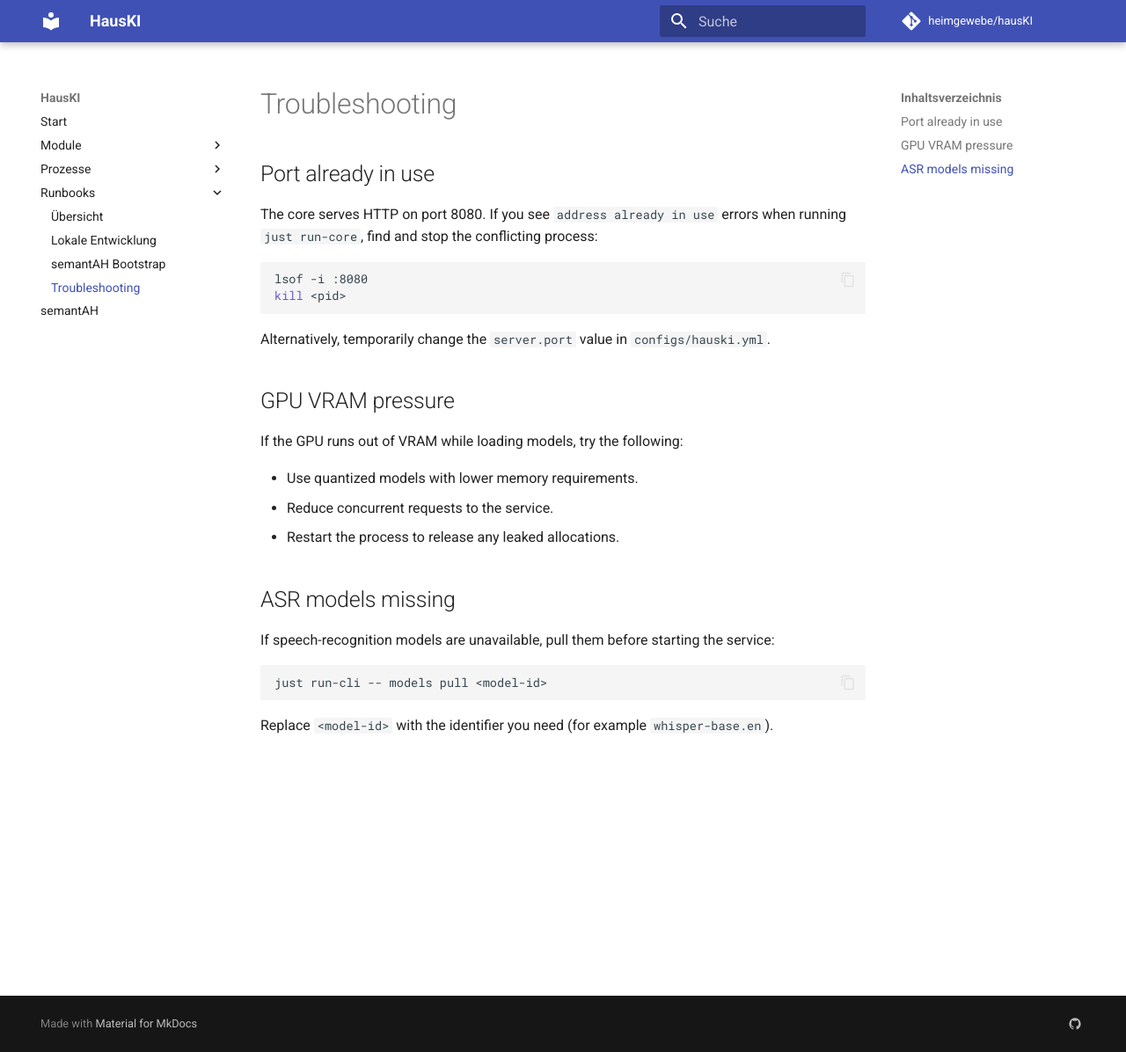
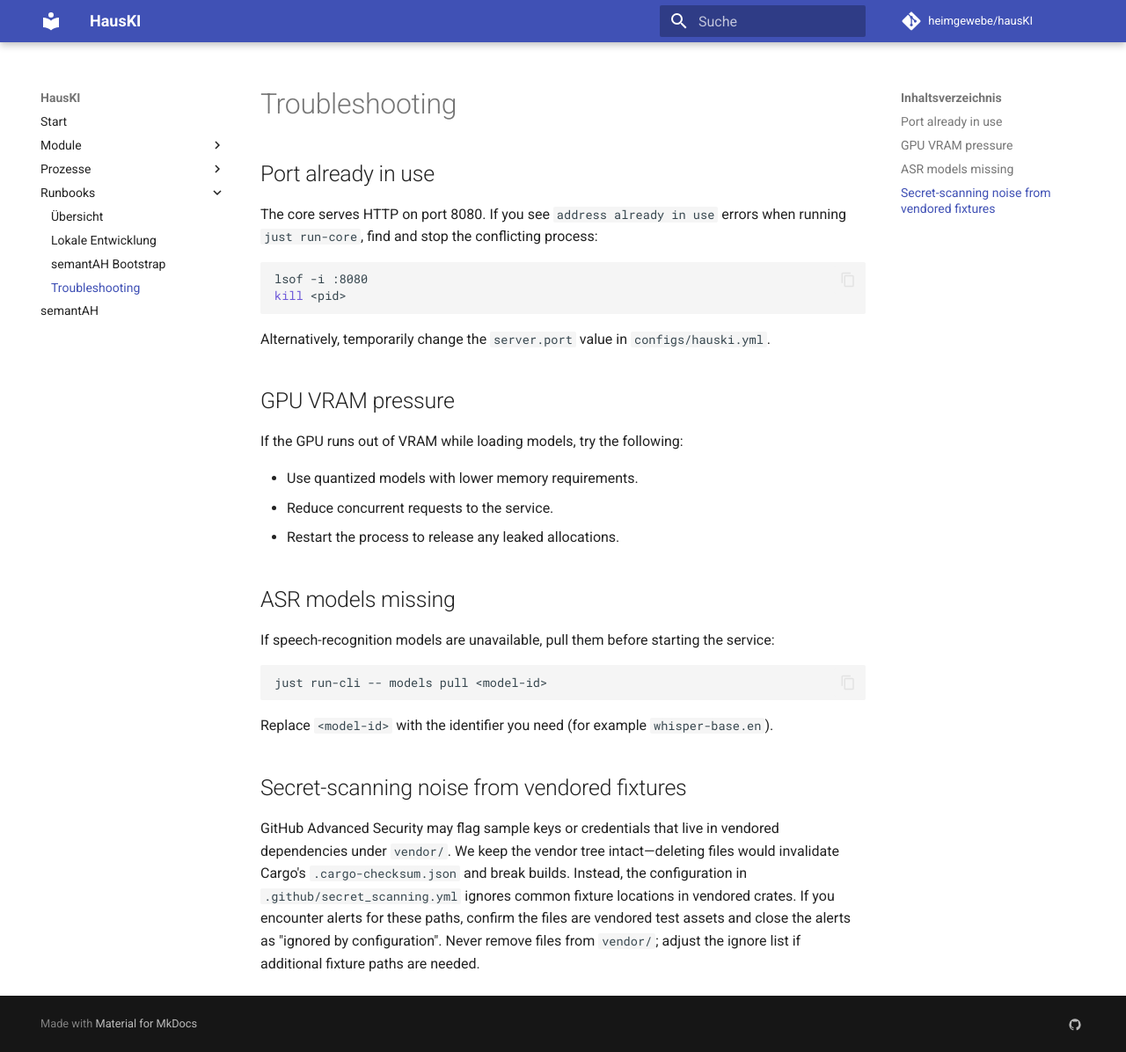
Before and after one commit to heimgewebe/hausKI, an MkDocs documentation site: the page built from docs/runbooks/troubleshooting.md, in a window 1280 px wide and 1196 px high. Shown: the whole window at 88% size. Built offline with MkDocs 1.6.1 and Material for MkDocs 9.7.7, drawn with Linux system fonts in a browser that asks for light colours; comment, search, counter and statistics services are not loaded.

Commit message:
Document secret scanning handling for vendored fixtures

````diff
--- a/docs/runbooks/troubleshooting.md
+++ b/docs/runbooks/troubleshooting.md
@@ -28,3 +28,14 @@
 ```
 
 Replace `<model-id>` with the identifier you need (for example `whisper-base.en`).
+
+## Secret-scanning noise from vendored fixtures
+
+GitHub Advanced Security may flag sample keys or credentials that live in vendored
+dependencies under `vendor/`. We keep the vendor tree intact—deleting files would
+invalidate Cargo's `.cargo-checksum.json` and break builds. Instead, the
+configuration in `.github/secret_scanning.yml` ignores common fixture locations in
+vendored crates. If you encounter alerts for these paths, confirm the files are
+vendored test assets and close the alerts as "ignored by configuration". Never
+remove files from `vendor/`; adjust the ignore list if additional fixture paths
+are needed.
````
Also changed, not shown: 3 other files.
